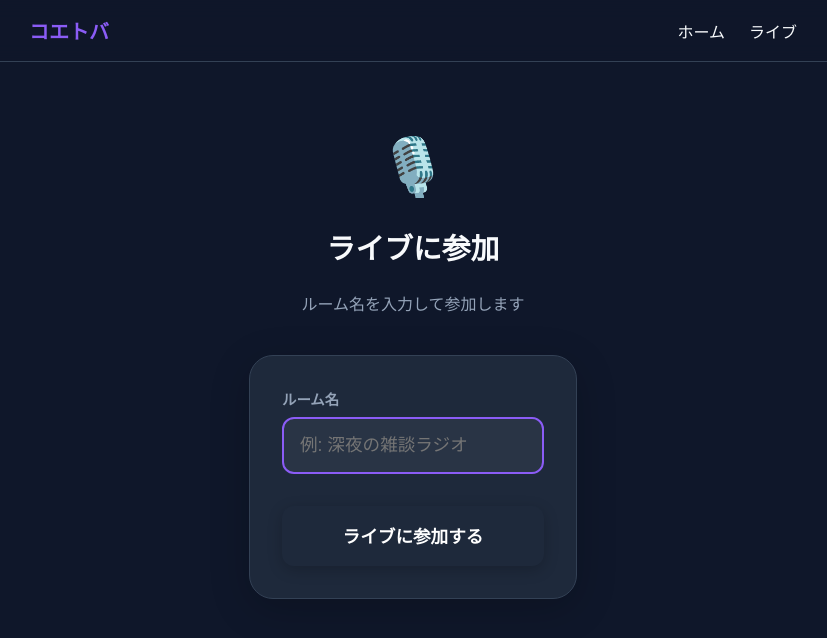
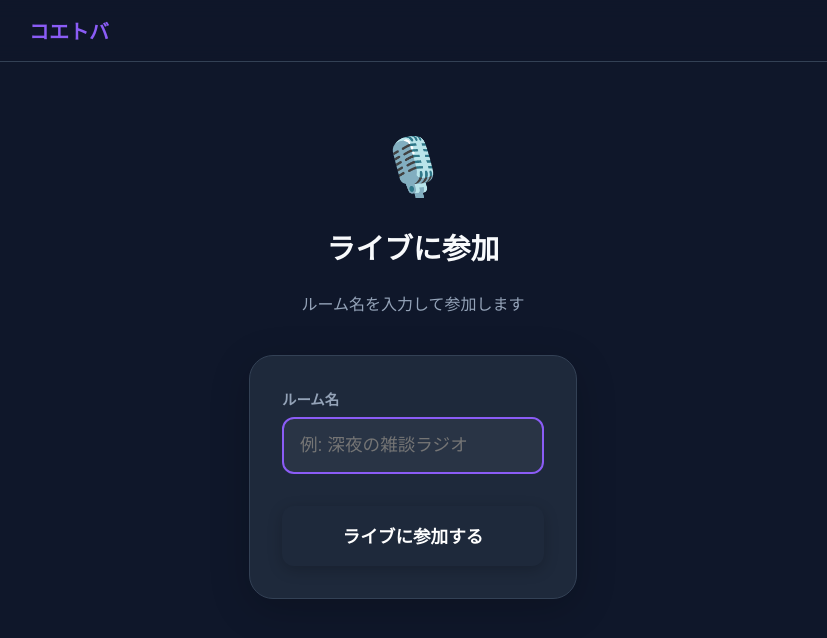
Before and after one commit to kurozumi/gemini-app, a Next.js app: page /live in a window 1280 px wide. Shown: the top 638 px of the page, without its empty margins (227-1054 px from the left). Built offline with nearby package versions, Linux system fonts and the light colour scheme; no server answers.

Commit message:
style: ヘッダーからナビゲーションメニュー（ホーム・ライブ）を削除

```diff
--- a/src/app/layout.tsx
+++ b/src/app/layout.tsx
@@ -29,12 +29,6 @@ export default function RootLayout({
             <h1 style={{ fontSize: '1.25rem', fontWeight: 'bold', margin: 0, color: 'var(--primary)' }}>
               <Link href="/">コエトバ</Link>
             </h1>
-            <nav>
-              <ul className="navList">
-                <li><Link href="/">ホーム</Link></li>
-                <li><Link href="/live">ライブ</Link></li>
-              </ul>
-            </nav>
           </div>
         </header>
 
```
